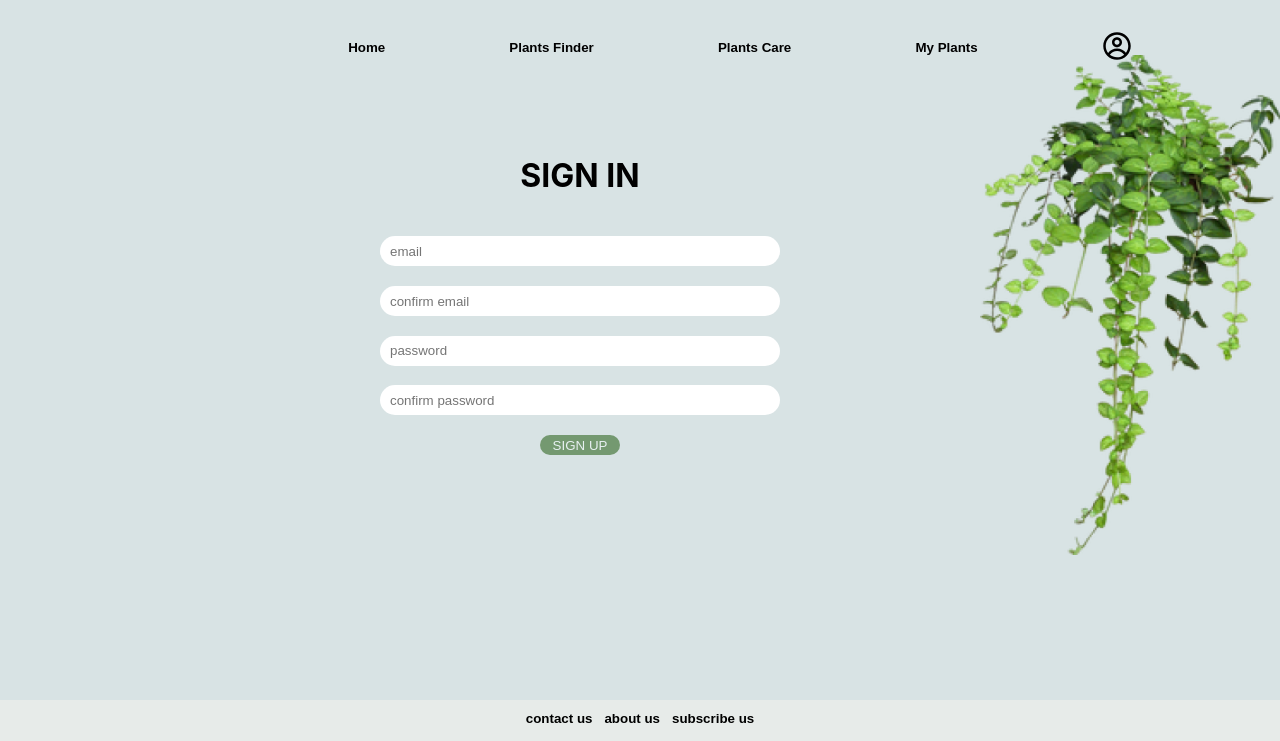
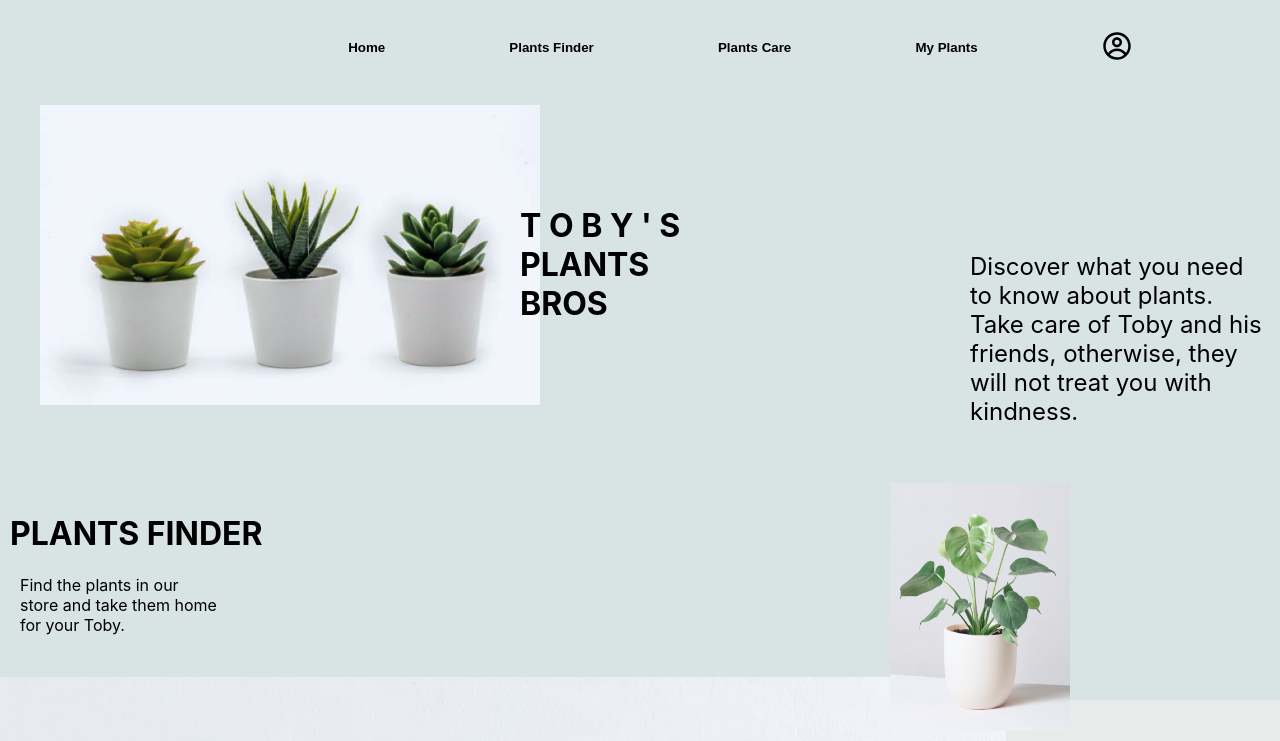
Before and after one commit to LordSahandii/CSTP2107-Quiz4, a Next.js app in the folder plants/: page / in a window 1280 px wide. Shown: the top 741 px of the page. Built offline with nearby package versions, Linux system fonts and the light colour scheme.

Commit message:
Update index.tsx

```diff
--- a/plants/src/pages/index.tsx
+++ b/plants/src/pages/index.tsx
@@ -1,7 +1,7 @@
 import Footer from '@/components/Footer'
 import Header from '@/components/Header'
 import Head from 'next/head'
-import Image from 'next/image'
+
 import styles from '../styles/Home.module.css'
 import HomePage from '../components/HomeContents/home'
 import SearchBar from '@/components/SearchBar'
@@ -10,10 +10,10 @@ import PlantsCare from '@/components/PlantsCare'
 import MyPlants from '@/components/MyPlants'
 import AddPlants from '@/components/AddPlants'
 import EditPlants from '@/components/EditPlants'
-import Login from '@/components/Login'
-import Signup from '@/components/Signup'
+import { useState } from 'react'
 
 export default function Home() {
+  const [pages, setPages] = useState(0);
 
   return (
     <div className={styles.container}>
@@ -23,7 +23,23 @@ export default function Home() {
         <link rel="icon" href="/favicon.ico" />
       </Head>
       <Header/>
-      <Signup/>
+      {
+      pages===0 &&
+      <HomePage/>
+      }
+      {
+      pages===1 &&
+      <PlantsFinder/>
+      }
+      {
+      pages===2 &&
+      <PlantsCare/>
+      }
+      {
+      pages===3 &&
+      <MyPlants/>
+      }
+
       <div className={styles.foot}>
       <Footer/>
       </div>
```
